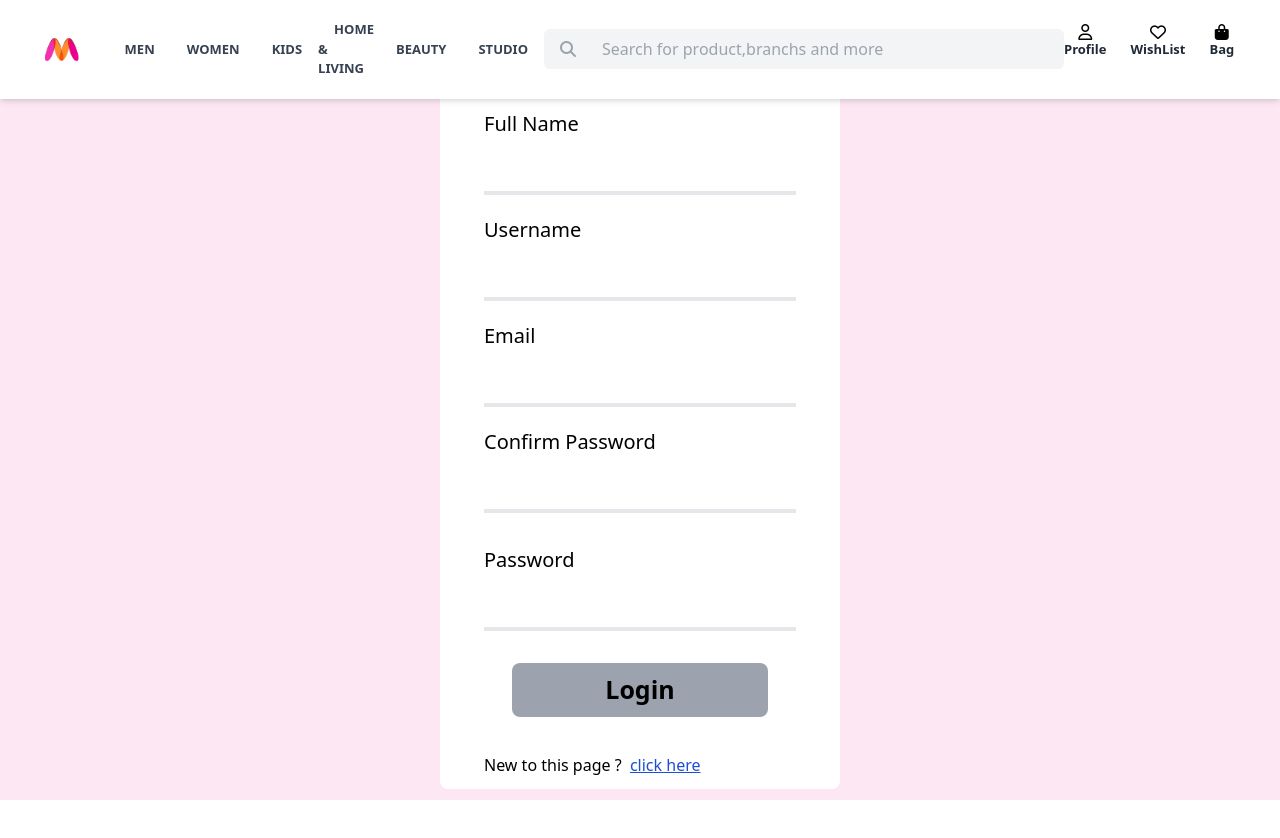
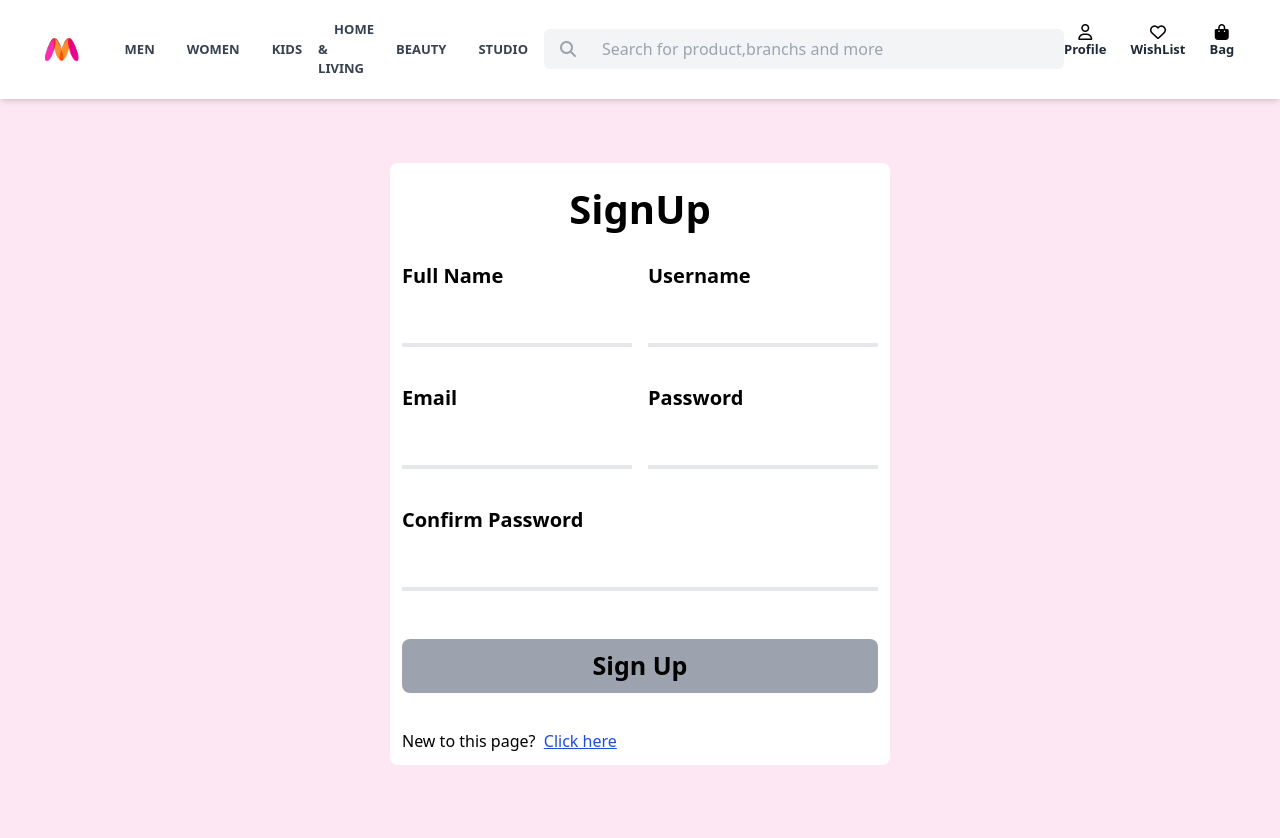
Before and after one commit to VanshajTiwari/Shopping-Application, a React (Vite) app in the folder client/: page /signup in a window 1280 px wide. Shown: the top 838 px of the page. Before the commit the page ends 800 px from the top, so only its background shows below. Built offline with nearby package versions, Linux system fonts and the light colour scheme.

Commit message:
Update Signup

```diff
--- a/client/src/pages/Signup.jsx
+++ b/client/src/pages/Signup.jsx
@@ -1,53 +1,93 @@
-import Navbar from "./Components/Navbar"
+import Navbar from "./Components/Navbar";
 
-
-const Singup=()=>{
-    return(
+const Signup = () => {
+  return (
     <div className="h-[100vh] max-w-full bg-pink-100">
-            <Navbar/>
-            <div className=" min-h-full flex justify-center items-center">
-                    <div className="bg-white w-[400px] rounded-lg">
+      <Navbar />
+      <div className="min-h-full flex justify-center items-center mt-16">
+        <div className="bg-white w-[500px] rounded-lg">
           <div className="text-black flex flex-col items-center">
             <div>
               <h1 className="text-[40px] font-bold m-4">SignUp</h1>
               <div className="bg-white h-1 rounded mt-[-10px]"></div>
             </div>
-                            <div className="m-3 flex flex-col items-center">
-                                <form action="" className="flex flex-col items-center">
+            <div className="m-3">
+              <form action="" className="grid grid-cols-2 gap-4 items-center">
                 <div className="flex flex-col text-[20px] mb-5">
-                                        <label htmlFor="username font-bold">Full Name</label>
-                                        <input type="text"  id="username" name="username" className=" text-black start-10 pl-4 h-14  border-b-4 focus:bg-gray-200 outline-0 focus:border-yellow-400"/>
+                  <label htmlFor="fullName" className="font-bold">
+                    Full Name
+                  </label>
+                  <input
+                    type="text"
+                    id="fullName"
+                    name="fullName"
+                    className="text-black text-base pl-4 h-14 border-b-4 focus:bg-gray-200 outline-0 focus:border-yellow-400"
+                  />
                 </div>
                 <div className="flex flex-col text-[20px] mb-5">
-                                        <label htmlFor="username font-bold">Username</label>
-                                        <input type="text"  id="username" name="username" className=" text-black start-10 pl-4 h-14  border-b-4 focus:bg-gray-200 outline-0 focus:border-yellow-400"/>
+                  <label htmlFor="username" className="font-bold">
+                    Username
+                  </label>
+                  <input
+                    type="text"
+                    id="username"
+                    name="username"
+                    className="text-black text-base pl-4 h-14 border-b-4 focus:bg-gray-200 outline-0 focus:border-yellow-400"
+                  />
                 </div>
                 <div className="flex flex-col text-[20px] mb-5">
-                                        <label htmlFor="username font-bold">Email</label>
-                                        <input type="text"  id="username" name="username" className=" text-black start-10 pl-4 h-14  border-b-4 focus:bg-gray-200 outline-0 focus:border-yellow-400"/>
+                  <label htmlFor="email" className="font-bold">
+                    Email
+                  </label>
+                  <input
+                    type="text"
+                    id="email"
+                    name="email"
+                    className="text-black text-base pl-4 h-14 border-b-4 focus:bg-gray-200 outline-0 focus:border-yellow-400"
+                  />
                 </div>
-                                    <div className="flex flex-col text-[20px] mb-8">
-                                        <label htmlFor="username font-bold">Confirm Password</label>
-                                        <input type="text"  id="username" name="username" className=" text-black start-10 pl-4 h-14  border-b-4 focus:bg-gray-200 outline-0 focus:border-yellow-400"/>
+                <div className="flex flex-col text-[20px] mb-5">
+                  <label htmlFor="password" className="font-bold">
+                    Password
+                  </label>
+                  <input
+                    type="password"
+                    id="password"
+                    name="password"
+                    className="text-black text-base pl-4 h-14 border-b-4 focus:bg-gray-200 outline-0 focus:border-yellow-400"
+                  />
                 </div>
-                                    <div className="flex flex-col text-[20px] mb-8">
-                                        <label htmlFor="username font-bold">Password</label>
-                                        <input type="text"  id="username" name="username" className=" text-black start-10 pl-4 h-14  border-b-4 focus:bg-gray-200 outline-0 focus:border-yellow-400"/>
+                <div className="flex flex-col text-[20px] mb-8 col-span-2">
+                  <label htmlFor="confirmPassword" className="font-bold">
+                  Confirm Password
+                  </label>
+                  <input
+                    type="password"
+                    id="confirmPassword"
+                    name="confirmPassword"
+                    className="text-black text-base pl-4 h-14 border-b-4 focus:bg-gray-200 outline-0 focus:border-yellow-400 w-full"
+                  />
                 </div>
-                                    <div className=" pb-9">
-                                        <input type="submit" value="Login" className="bg-gray-400 text-[25px] font-bold  w-64 hover:cursor-pointer rounded-lg py-2  transitiono-all  duration-100 hover:scale-105"/>
+                <div className="pb-9 col-span-2">
+                  <input
+                    type="submit"
+                    value="Sign Up"
+                    className="bg-gray-400 text-[25px] font-bold w-full hover:cursor-pointer rounded-lg py-2 transitiono-all duration-100 hover:scale-105"
+                  />
                 </div>
               </form>
-                                <div className="w-full flex justify-start items-start" >
-                                    <span>New to this page ? &nbsp;</span>
-                                    <a href="" className="text-blue-700 underline"> click here</a>
+              <div className="w-full flex justify-start items-start">
+                <span>New to this page? &nbsp;</span>
+                <a href="" className="text-blue-700 underline">
+                  Click here
+                </a>
               </div>
             </div>
           </div>
         </div>
       </div>
     </div>
-    )
-}
+  );
+};
 
-export default Singup;
+export default Signup;
```
Lines whose indentation alone changed are shown as unchanged.
